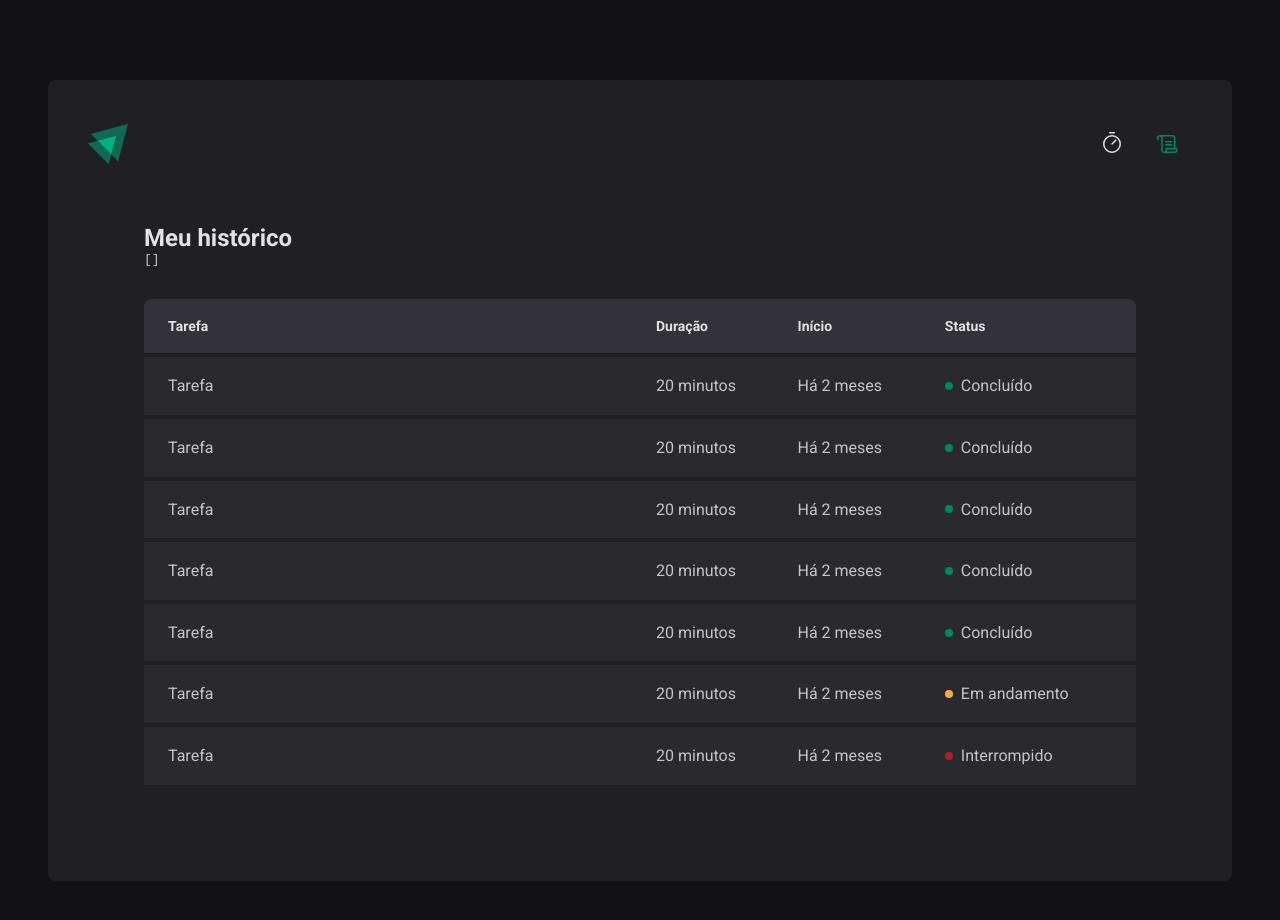
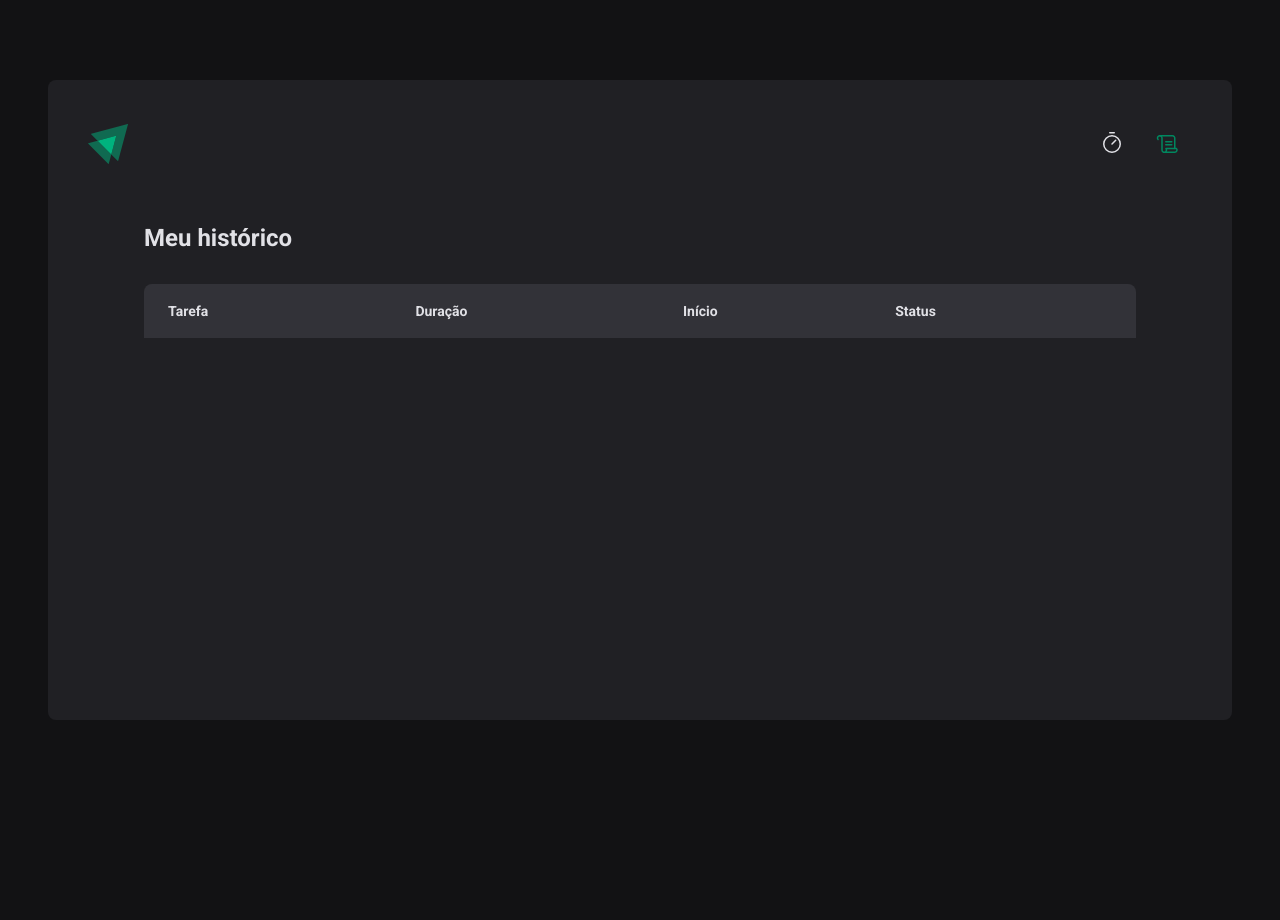
Before and after one commit to cleitonrs/Pomodoro, a React (Vite) app: page /history in a window 1280 px wide. Shown: the top 920 px of the page. After the commit the page ends 800 px from the top, so only its background shows below. Built offline with nearby package versions, Linux system fonts and the light colour scheme.

Commit message:
action types

```diff
--- a/src/contexts/CyclesContext.tsx
+++ b/src/contexts/CyclesContext.tsx
@@ -1,18 +1,12 @@
-import { ReactNode, createContext, useState } from "react";
+import { ReactNode, createContext, useState, useReducer } from "react";
+import { ActionsTypes, Cycle, cyclesReducer } from "../reducers/cycles";
 
 interface CreateCycleData {
   task: string
   minutesAmount: number
 }
 
-interface Cycle {
-  id: string
-  task: string
-  minutesAmount: number
-  startDate: Date
-  interruptedDate?: Date
-  finishedDate?: Date
-}
+
 
 interface CyclesContextType {
   cycles: Cycle[]
@@ -32,9 +26,15 @@ interface CyclesContextProviderProps {
 }
 
 export function CyclesContextProvider({ children }: CyclesContextProviderProps) {
-  const [cycles, setCycles] = useState<Cycle[]>([])
-  const [activeCycleId, setActiveCycleId] = useState<string | null>(null)
+  const [cyclesState, dispatch] = useReducer(cyclesReducer,
+  {
+    cycles: [],
+    activeCycleId: null
+  })
+
   const [amountSecondsPassed, setAmountSecondsPassed] = useState(0)
+
+  const { cycles, activeCycleId } = cyclesState
 
   const activeCycle = cycles.find((cycle) => cycle.id === activeCycleId)
 
@@ -43,13 +43,12 @@ export function CyclesContextProvider({ children }: CyclesContextProviderProps)
   }
 
   function markCurrentCycleAsFinished() {
-    setCycles((state) => state.map((cycle) => {
-      if (cycle.id === activeCycleId) {
-        return { ...cycle, finishedDate: new Date() }
-      } else {
-        return cycle
+    dispatch({
+      type: ActionsTypes.MARK_CURRENT_CYCLE_AS_FINISHED,
+      payload: {
+        activeCycleId,
       }
-    }))
+    })
   }
 
   function createNewCycle(data: CreateCycleData) {
@@ -62,24 +61,24 @@ export function CyclesContextProvider({ children }: CyclesContextProviderProps)
       startDate: new Date(),
     }
 
-    setCycles((state) => [...state, newCycle])
-    setActiveCycleId(id)
+    dispatch({
+      type: ActionsTypes.ADD_NEW_CYCLE,
+      payload: {
+        newCycle,
+      }
+    })
+
     setAmountSecondsPassed(0)
-
-    // reset()
   }
 
   function interruptCurrentCycle() {
-    setCycles((state) => state.map((cycle) => {
-      if (cycle.id === activeCycleId) {
-        return { ...cycle, interruptedDate: new Date() }
-      } else {
-        return cycle
+    dispatch({
+      type: ActionsTypes.INTERRUPT_CURRENT_CYCLE,
+      payload: {
+        activeCycleId,
       }
-    }))
-    setActiveCycleId(null)
+    })
   }
-
     return (
       <CyclesContext.Provider
         value={{
--- a/src/pages/History/index.tsx
+++ b/src/pages/History/index.tsx
@@ -1,17 +1,15 @@
 import { useContext } from "react";
+import { formatDistanceToNow } from 'date-fns'
+import ptBR from 'date-fns/locale/pt-BR'
 import { CyclesContext } from "../../contexts/CyclesContext";
 import { HistoryContainer, HistoryList, Status } from "./styles";
 
 export function History() {
-  const {cycles} = useContext(CyclesContext)
+  const { cycles } = useContext(CyclesContext)
 
   return (
     <HistoryContainer>
       <h1>Meu histórico</h1>
-
-      <pre>
-        {JSON.stringify(cycles, null, 2)}
-      </pre>
 
       <HistoryList>
         <table>
@@ -24,57 +22,30 @@ export function History() {
             </tr>
           </thead>
           <tbody>
-            <tr>
-              <td>Tarefa</td>
-              <td>20 minutos</td>
-              <td>Há 2 meses</td>
-              <td>
-                <Status statusColor="green">Concluído</Status>
-              </td>
-            </tr>
-            <tr>
-              <td>Tarefa</td>
-              <td>20 minutos</td>
-              <td>Há 2 meses</td>
-              <td>
-                <Status statusColor="green">Concluído</Status>
-              </td>
-            </tr><tr>
-              <td>Tarefa</td>
-              <td>20 minutos</td>
-              <td>Há 2 meses</td>
-              <td>
-                <Status statusColor="green">Concluído</Status>
-              </td>
-            </tr><tr>
-              <td>Tarefa</td>
-              <td>20 minutos</td>
-              <td>Há 2 meses</td>
-              <td>
-                <Status statusColor="green">Concluído</Status>
-              </td>
-            </tr><tr>
-              <td>Tarefa</td>
-              <td>20 minutos</td>
-              <td>Há 2 meses</td>
-              <td>
-                <Status statusColor="green">Concluído</Status>
-              </td>
-            </tr><tr>
-              <td>Tarefa</td>
-              <td>20 minutos</td>
-              <td>Há 2 meses</td>
-              <td>
-                <Status statusColor="yellow">Em andamento</Status>
-              </td>
-            </tr><tr>
-              <td>Tarefa</td>
-              <td>20 minutos</td>
-              <td>Há 2 meses</td>
-              <td>
-                <Status statusColor="red">Interrompido</Status>
-              </td>
-            </tr>
+            {cycles.map(cycle => {
+              return (
+                <tr key={cycle.id}>
+                  <td>{cycle.task}</td>
+                  <td>{cycle.minutesAmount} minutos</td>
+                  <td>{formatDistanceToNow(cycle.startDate, {
+                    addSuffix: true,
+                    locale: ptBR,
+                  })}</td>
+                  <td>
+                    {cycle.finishedDate && (<Status statusColor="green">Concluído</Status>
+                    )}
+
+                    {cycle.interruptedDate && (
+                      <Status statusColor="red">Interrompido</Status>
+                    )}
+
+                    {(!cycle.finishedDate && !cycle.interruptedDate) && (
+                      <Status statusColor="yellow">Em andamento</Status>
+                    )}
+                  </td>
+                </tr>
+              )
+            })}
           </tbody>
         </table>
       </HistoryList>
--- a/src/pages/Home/index.tsx
+++ b/src/pages/Home/index.tsx
@@ -29,14 +29,19 @@ export function Home() {
     },
   })
 
-  const { handleSubmit, watch /*reset*/ } = newCycleForm
+  const { handleSubmit, watch, reset } = newCycleForm
+
+  function handleCreateNewCycle(data: NewCycleFormData) {
+    createNewCycle(data)
+    reset()
+  }
 
   const task = watch('task')
   const isSubmitDisabled = !task
 
   return (
     <HomeContainer>
-      <form onSubmit={handleSubmit(createNewCycle)} action="">
+      <form onSubmit={handleSubmit(handleCreateNewCycle)} action="">
         <FormProvider {...newCycleForm}>
           <NewCycleForm />
         </FormProvider>
--- /dev/null
+++ b/src/reducers/cycles.ts
@@ -0,0 +1,58 @@
+export interface Cycle {
+  id: string
+  task: string
+  minutesAmount: number
+  startDate: Date
+  interruptedDate?: Date
+  finishedDate?: Date
+}
+
+interface CyclesState {
+  cycles: Cycle[]
+  activeCycleId: string | null
+}
+
+export enum ActionsTypes {
+  ADD_NEW_CYCLE = 'ADD_NEW_CYCLE',
+  INTERRUPT_CURRENT_CYCLE = 'INTERRUPT_CURRENT_CYCLE',
+  MARK_CURRENT_CYCLE_AS_FINISHED = 'MARK_CURRENT_CYCLE_AS_FINISHED'
+}
+
+export function cyclesReducer(state: CyclesState, action: any) {
+
+  switch(action.type) {
+    case ActionsTypes.ADD_NEW_CYCLE:
+      return {
+        ...state,
+        cycles: [...state.cycles, action.payload.newCycle],
+        activeCycleId: action.payload.newCycle.id,
+      }
+    case ActionsTypes.INTERRUPT_CURRENT_CYCLE:
+      return {
+        ...state,
+        cycles: state.cycles.map((cycle) => {
+          if (cycle.id === state.activeCycleId) {
+            return { ...cycle, interruptedDate: new Date() }
+          } else {
+            return cycle
+          }
+        }),
+        activeCycleId: null,
+      }
+    case ActionsTypes.MARK_CURRENT_CYCLE_AS_FINISHED:
+      return {
+        ...state,
+        cycles: state.cycles.map((cycle) => {
+          if (cycle.id === state.activeCycleId) {
+            return { ...cycle, finishedDate: new Date() }
+          } else {
+            return cycle
+          }
+        }),
+        activeCycleId: null,
+      }
+    default:
+      return state
+  }
+
+}
```
Lines whose indentation alone changed are shown as unchanged.
